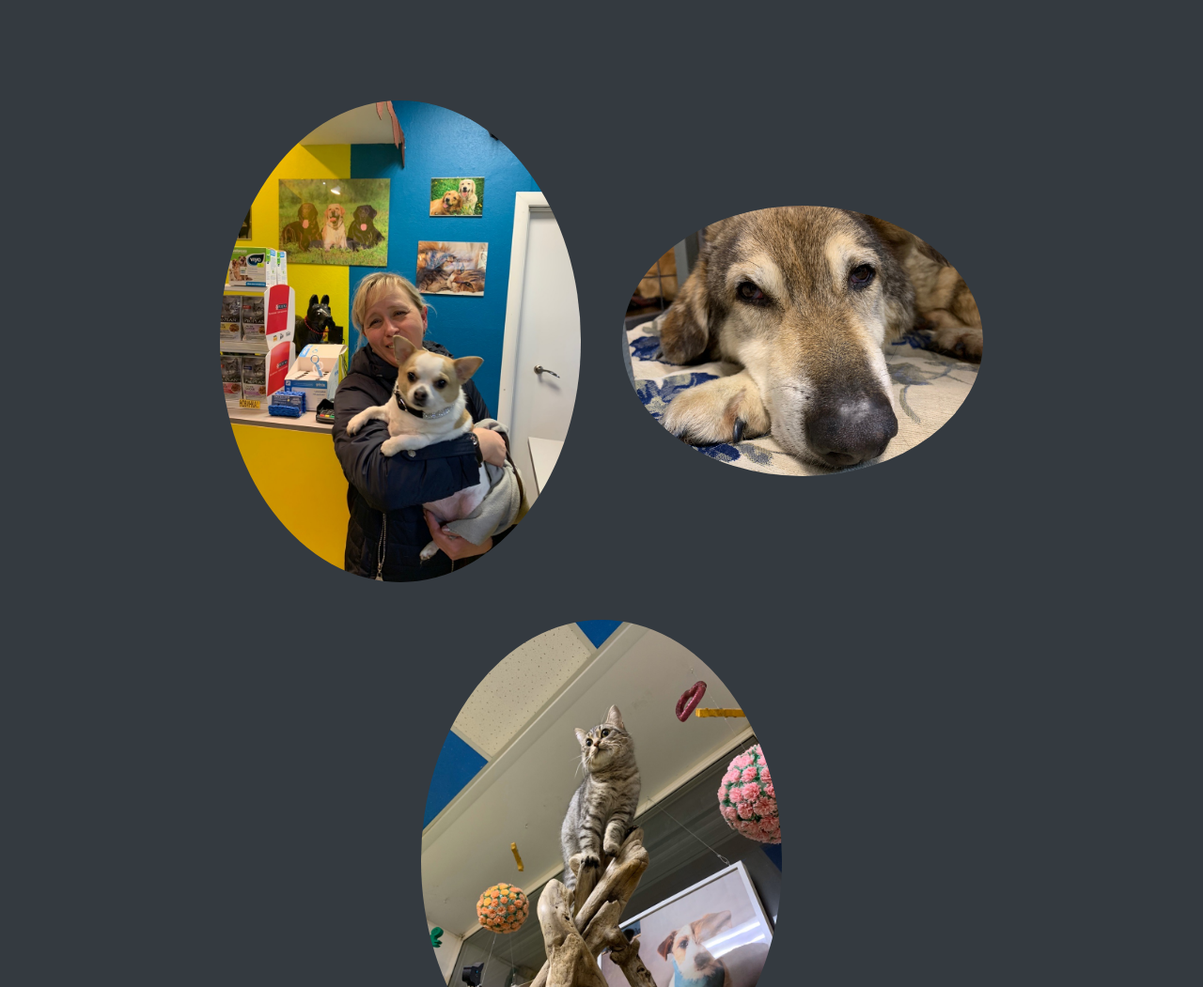
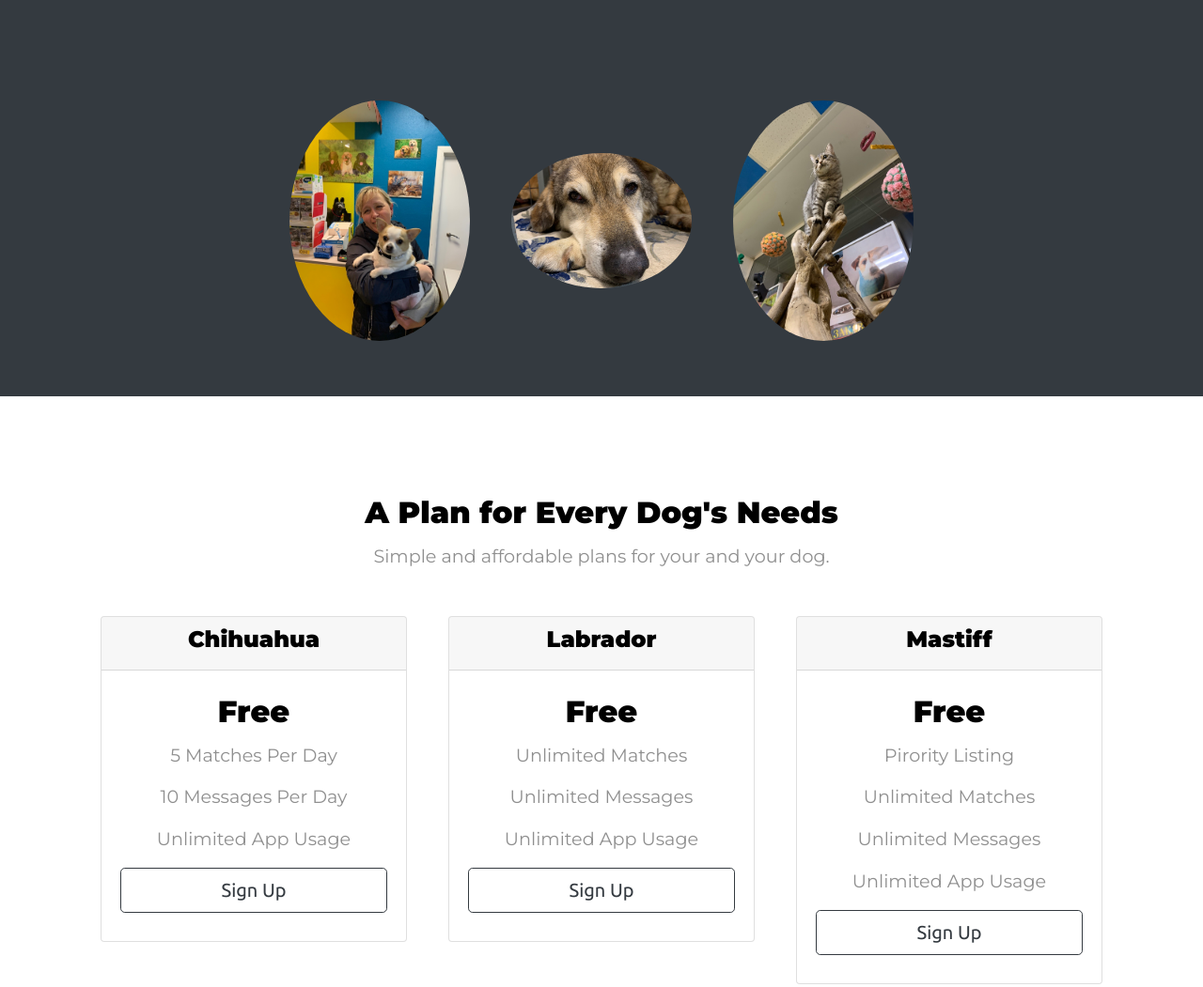
Before and after one commit to beginnerunidue/Klinik, a plain HTML site: page index.html in a window 1280 px wide. Shown: the part 1672-2723 px from the top of the page at 94% size. Drawn offline with nearby package versions, Linux system fonts and the light colour scheme.

Commit message:
Add files via upload

```diff
--- a/css/styles.css
+++ b/css/styles.css
@@ -132,6 +132,12 @@ p {
   margin: 20px;
 }
 
+.testimonial-image-klein {
+  width: 15%;
+  border-radius: 50%;
+  margin: 20px;
+}
+
 .carousel-item {
   align-items: center;
 }
--- a/index.html
+++ b/index.html
@@ -143,9 +143,9 @@
   <!-- Press -->
 
   <section class="colored-section press-styling" id="press">
-    <img class="testimonial-image" src="images/FrauMitHund.jpg" alt="Frau mit Hund">
-    <img class="testimonial-image" src="images/Hund_Patient.jpg" alt="Hund Patient">
-    <img class="testimonial-image" src="images/Katze_Patient.jpg" alt="Katze Patient">
+    <img class="testimonial-image-klein" src="images/FrauMitHund.jpg" alt="Frau mit Hund">
+    <img class="testimonial-image-klein" src="images/Hund_Patient.jpg" alt="Hund Patient">
+    <img class="testimonial-image-klein" src="images/Katze_Patient.jpg" alt="Katze Patient">
     <!-- <img class="press-logo" src="images/mashable.png" alt="mashable-logo"> -->
 
     <!-- <div id="carouselExampleControls" class="carousel slide" data-ride="carousel" data-interval="3000" data-pause="hover">
```
